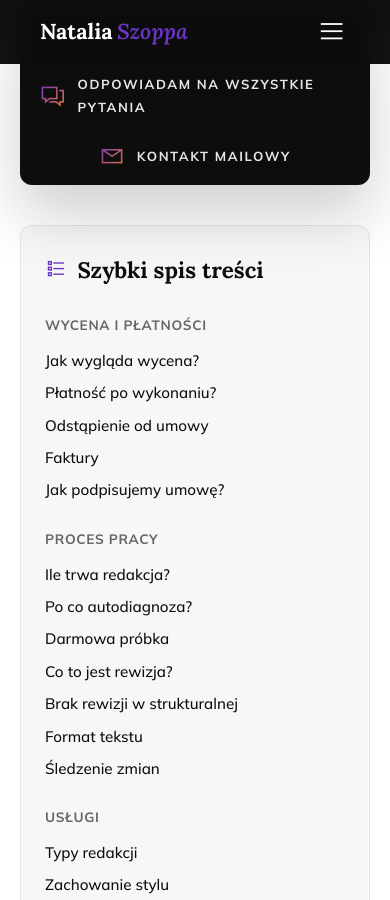
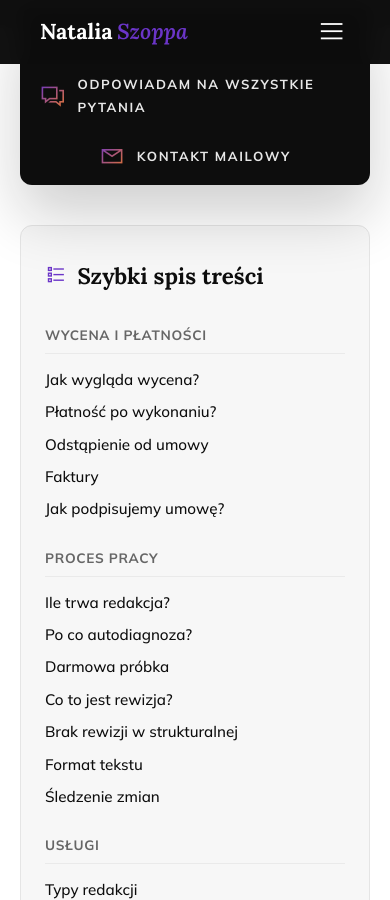
Before and after one commit to Bonnie00726/nataliaszoppa, a Jekyll site: the page built from faqs.html, in a window 390 px wide and 900 px high, scrolled down 643 px. Built offline with Jekyll 4.4.1, drawn with Linux system fonts in a browser that asks for light colours; some of the changed text lies outside the part shown; grey boxes are pictures that could not be loaded.

Commit message:
Update faqs.html

```diff
--- a/faqs.html
+++ b/faqs.html
@@ -86,19 +86,19 @@
     .cred-pillar i { font-size: 1.6rem; background: var(--grad-text); -webkit-background-clip: text; -webkit-text-fill-color: transparent; background-clip: text; flex-shrink: 0; }
     .cred-pillar span { font-family: var(--sans); font-size: 0.82rem; font-weight: 700; text-transform: uppercase; letter-spacing: 0.12em; color: rgba(255,255,255,0.9); }
 
-    /* ===== GŁÓWNY KONTENER ===== */
+    /* ===== GŁÓWNY KONTENER TREŚCI ===== */
     .page-content-wrapper {
         max-width: 800px;
         margin: 60px auto 100px;
         padding: 0 24px;
     }
 
-    /* ===== NOWOŚĆ: SEKCJA SPISU TREŚCI ===== */
+    /* ===== SEKCJA SPISU TREŚCI (3 KOLUMNY) ===== */
     .faq-toc {
         background: var(--paper-warm, #fcfbfa);
         border: 1.5px solid var(--paper-mid, #e5e5e5);
         border-radius: var(--radius-lg);
-        padding: 36px;
+        padding: 40px;
         margin-bottom: 60px;
     }
     .faq-toc-title {
@@ -106,17 +106,18 @@
         font-size: 1.4rem;
         font-weight: 700;
         margin-top: 0;
-        margin-bottom: 24px;
+        margin-bottom: 28px;
         color: var(--ink);
         display: flex;
         align-items: center;
         gap: 10px;
     }
     .faq-toc-title i { color: var(--grad-start); }
+
     .faq-toc-grid {
         display: grid;
-        grid-template-columns: repeat(auto-fit, minmax(220px, 1fr));
-        gap: 24px;
+        grid-template-columns: repeat(3, 1fr);
+        gap: 32px;
     }
     .faq-toc-section h4 {
         font-family: var(--sans);
@@ -124,8 +125,10 @@
         text-transform: uppercase;
         letter-spacing: 0.05em;
         margin-top: 0;
-        margin-bottom: 12px;
+        margin-bottom: 14px;
         color: var(--ink-muted);
+        border-bottom: 1px solid rgba(13, 13, 13, 0.05);
+        padding-bottom: 6px;
     }
     .faq-toc-section ul { list-style: none; padding: 0; margin: 0; }
     .faq-toc-section li { margin-bottom: 10px; line-height: 1.4; }
@@ -139,8 +142,8 @@
     }
     .faq-toc-section a:hover { color: var(--grad-start); text-decoration: underline; }
 
-    /* ===== STATYCZNE BLOKI PYTAŃ ===== */
-    html { scroll-behavior: smooth; } /* Płynne przewijanie do sekcji */
+    /* ===== BLOKI PYTAŃ (OTWARTE KARTY) ===== */
+    html { scroll-behavior: smooth; }
 
     .faq-group { margin-bottom: 60px; }
     .faq-group-title { font-family: var(--serif); font-size: 1.6rem; font-weight: 700; color: var(--ink); margin-bottom: 28px; padding-bottom: 12px; border-bottom: 2px solid var(--paper-mid); display: flex; align-items: center; gap: 14px; }
@@ -194,7 +196,9 @@
         .credibility-bar-overlap { margin-top: -20px; padding: 16px 20px; }
         .credibility-bar-inner { gap: 24px; }
         .page-content-wrapper { margin-top: 40px; padding: 0 20px; }
-        .faq-toc { padding: 24px; margin-bottom: 40px; }
+
+        .faq-toc { padding: 30px 24px; margin-bottom: 40px; }
+        .faq-toc-grid { grid-template-columns: repeat(auto-fit, minmax(180px, 1fr)); gap: 24px; }
         .faq-card { padding: 24px; }
     }
     @media (max-width: 600px) {
```
Also changed, not shown: other parts of faqs.html (+3 -4 lines).
